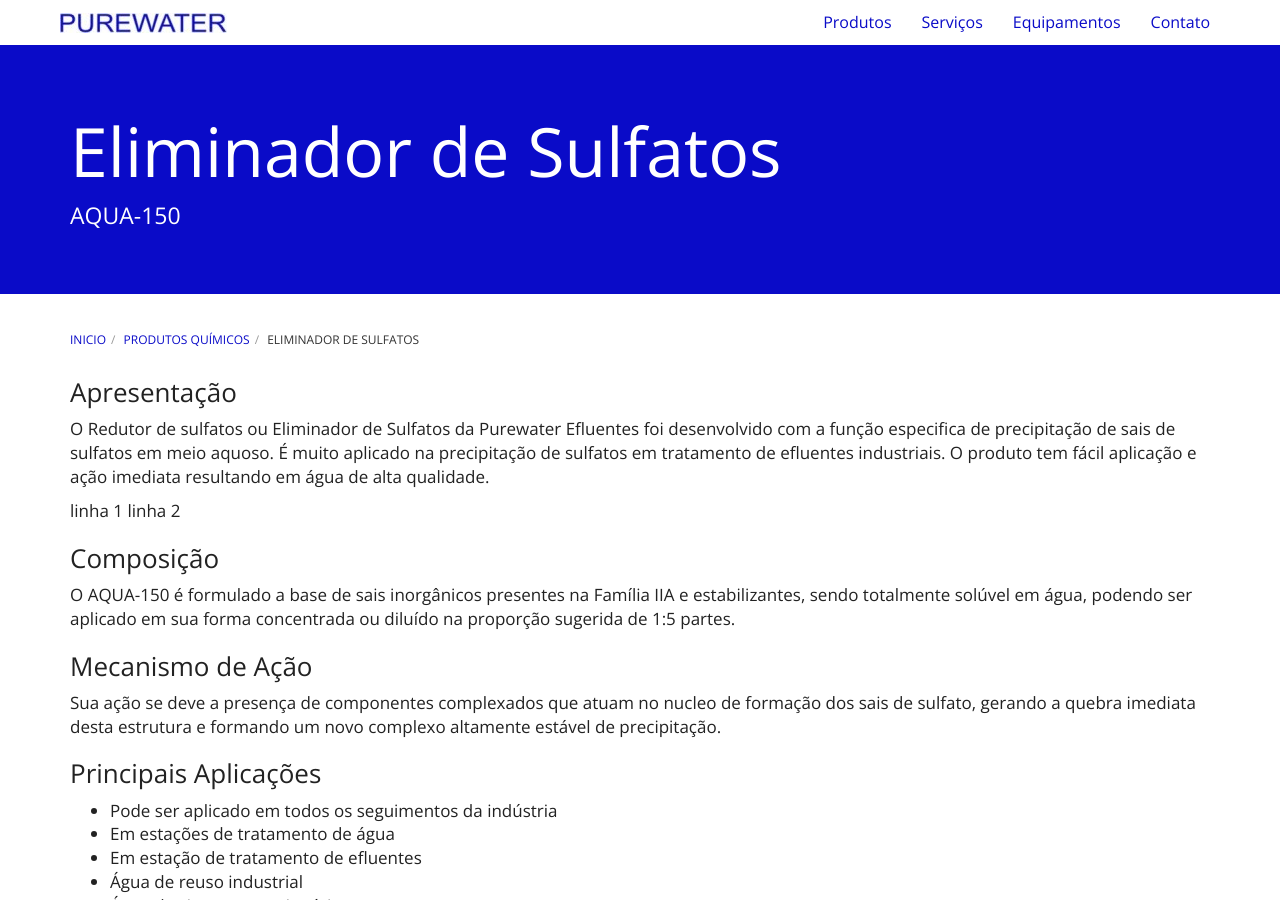
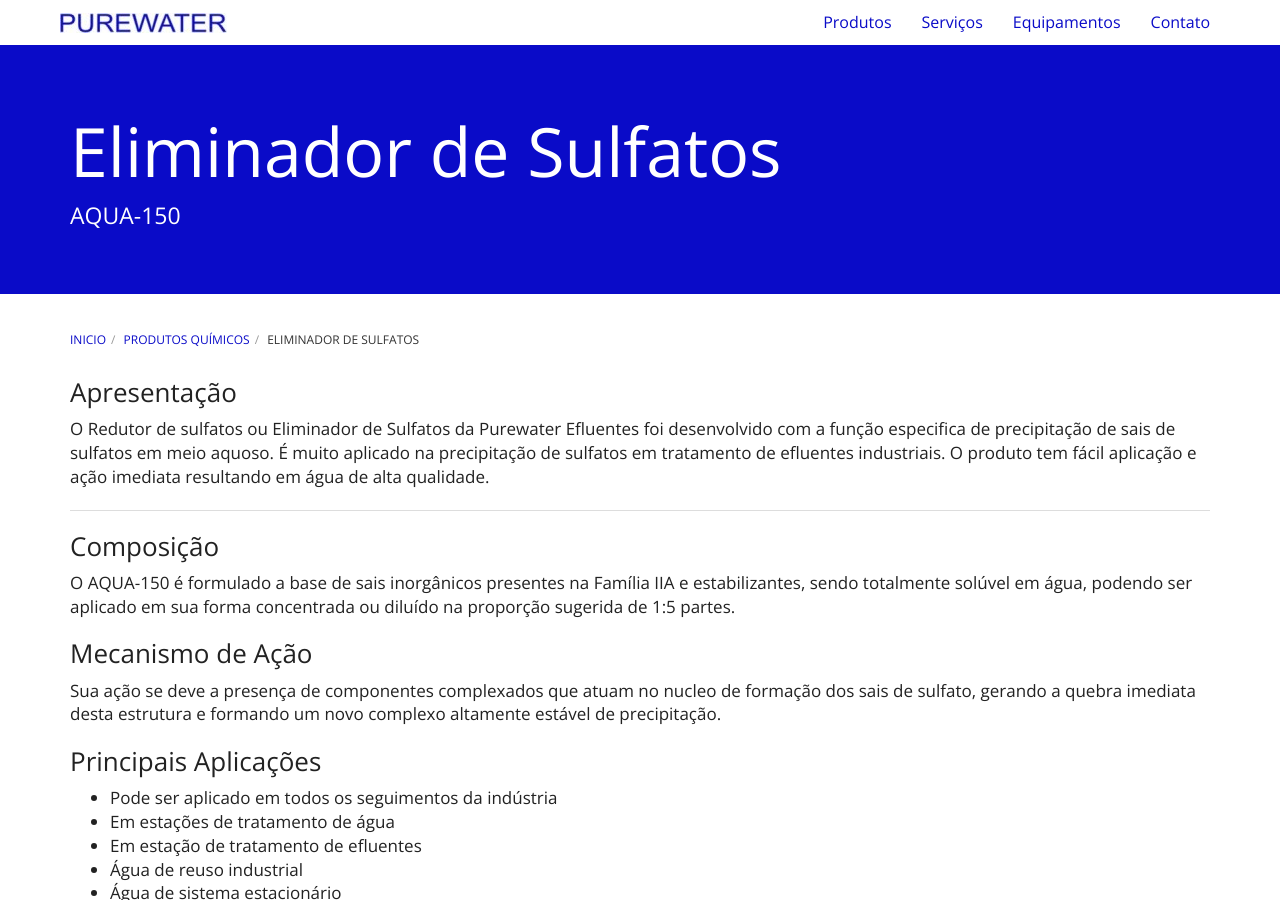
Before and after one commit to purewaterefluentes/purewaterefluentes.github.io, a Jekyll site: the page built from produtos/eliminador-de-sulfatos.md, in a window 1280 px wide and 900 px high. Built offline with Jekyll 4.4.1, drawn with Linux system fonts in a browser that asks for light colours; nearby versions of some CDN libraries; library files that are not in the unit come from our copies.

Commit message:
Update eliminador-de-sulfatos.md

```diff
--- a/produtos/eliminador-de-sulfatos.md
+++ b/produtos/eliminador-de-sulfatos.md
@@ -9,8 +9,7 @@
 O Redutor de sulfatos ou Eliminador de Sulfatos da Purewater Efluentes foi desenvolvido com a função especifica de precipitação de sais de sulfatos em meio aquoso. É muito aplicado na precipitação de sulfatos em tratamento de efluentes industriais.
 O produto tem fácil aplicação e ação imediata resultando em água de alta qualidade.
 
-linha 1
-linha 2
+---
 
 ### Composição
 O AQUA-150 é formulado a base de sais inorgânicos presentes na Família IIA e estabilizantes, sendo totalmente solúvel em água, podendo ser aplicado em sua forma concentrada ou diluído na proporção sugerida de 1:5 partes.
```
